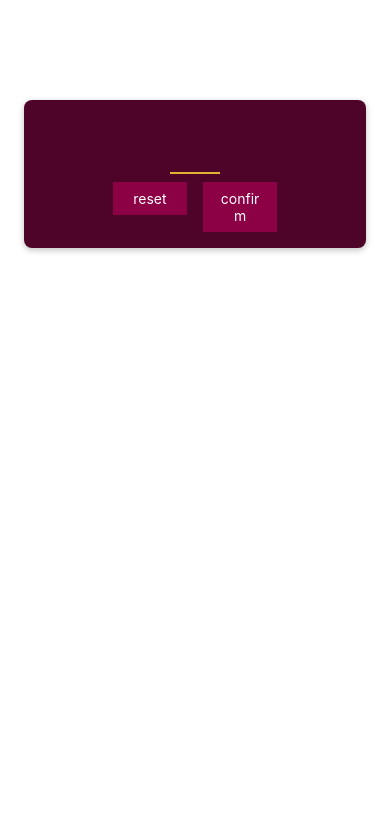
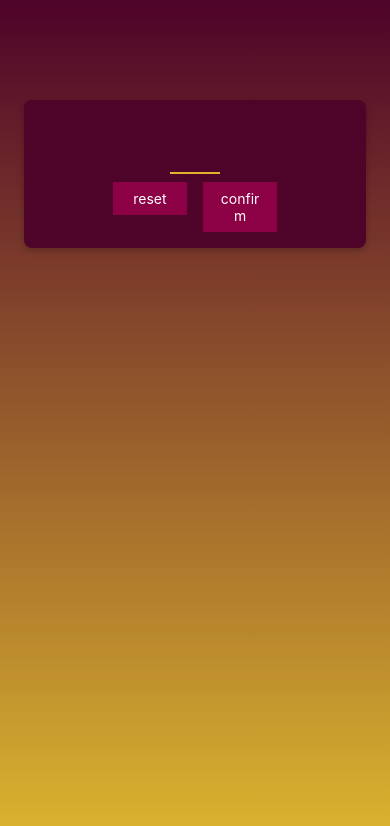
Before and after one commit to nedimm1/nedimm1-react_native_course_project2, a React Native app: screen / in a window 390 px wide. Shown: the top 826 px of the page. Built offline with nearby package versions, Linux system fonts and the light colour scheme.

Commit message:
adding a linear gradient

```diff
--- a/App.js
+++ b/App.js
@@ -1,12 +1,17 @@
-import { StyleSheet, Text, View } from 'react-native';
+import { StyleSheet } from 'react-native';
+import { LinearGradient } from 'expo-linear-gradient';
 import StartGameScreen from './screens/StartGameScreen';
 
 export default function App() {
   return (
-    <StartGameScreen></StartGameScreen>
+    <LinearGradient colors={['#4e0329', '#ddb52f']} style={styles.rootScreen}>
+      <StartGameScreen />
+    </LinearGradient>
   );
 }
 
 const styles = StyleSheet.create({
-
+  rootScreen: {
+    flex: 1,
+  },
 });
--- a/package.json
+++ b/package.json
@@ -10,6 +10,7 @@
   },
   "dependencies": {
     "expo": "~51.0.28",
+    "expo-linear-gradient": "~13.0.2",
     "expo-status-bar": "~1.12.1",
     "react": "18.2.0",
     "react-native": "0.74.5"
```
Also changed, not shown: 1 other file (tests, documents, lock files or other folders).
